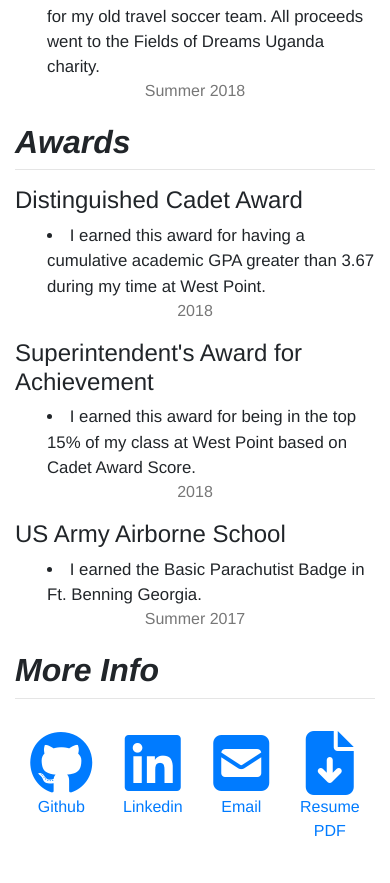
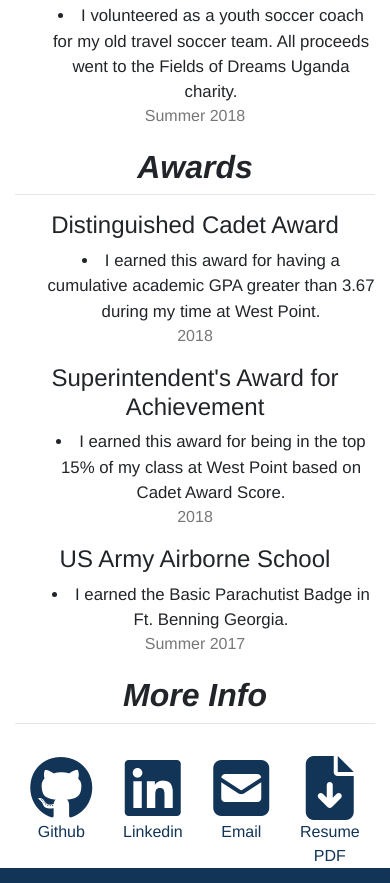
Before and after one commit to Stephen-Pierzchala/Resume, a plain HTML site: page index.html in a window 390 px wide. Shown: the part 1953-2836 px from the top of the page. Drawn offline with nearby package versions, Linux system fonts and the light colour scheme.

Commit message:
update styles.css

```diff
--- a/styles.css
+++ b/styles.css
@@ -1,18 +1,26 @@
+html{
+  background-color: #eee;
+}
 
 body {
+  background-color: white;
+  border: 15px solid #123456;
+  border-left: none;
+  border-right: none;
   font-family: Helvetica, sans-serif, serif;
+  max-width: 1200px;
+  margin: 0 auto;
+  padding-top: 10px;
 }
 
-
 h1 {
+  font-weight: bold;
   text-align: center;
-  font-weight: bold;
 }
 
 h2{
   font-weight:bold;
   font-style: italic;
-
 }
 
 h3{
@@ -26,8 +34,9 @@ p{
 }
 
 li{
+  font-size: 1.05rem;
+  list-style-position: inside;
   padding-left: 2rem;
-  font-size: 1.05rem;
 }
 
 hr{
@@ -46,7 +55,6 @@ hr{
 
 
 /* Containers */
-
 .container {
   margin-top: 20px;
 }
@@ -56,30 +64,36 @@ hr{
 margin-bottom: 3px;
 }
 
-
 /* Time span of each individual event */
 .duration{
   color: #777;
-  text-align: right;
   display: flex;
   flex-direction: column;
   justify-content: center;
+  text-align: right;
 }
 
+/* Icon Stuff */
 .icons{
-  text-align: center;
+  color: #123456;
   display: flex;
   justify-content: space-around;
-  margin: 2rem 0 2rem;
+  margin-top: 2rem;
+  text-align: center;
 }
 
+i, a{
+  color: #123456;
+}
 
-a:hover{
+a:hover, i:hover{
+  color: #2468AC;
   text-decoration: none;
 }
 
 
 
+/* Responsive Design */
 @media only screen and (max-width: 768px) {
 
   .header-left, .header-right{
@@ -95,3 +109,14 @@ a:hover{
     margin-top: 1rem;
   }
 }
+
+@media only screen and (max-width: 480px) {
+  body{
+    text-align: center;
+  }
+
+  li{
+    padding-left: none;
+  }
+
+}
```
